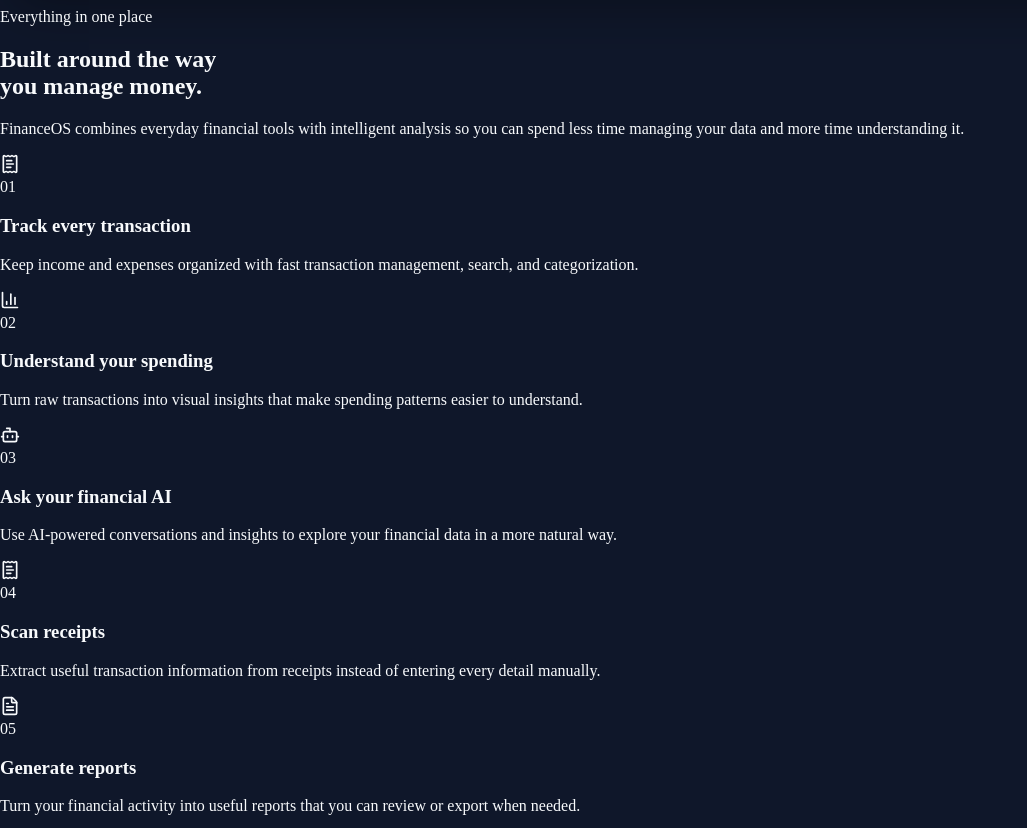
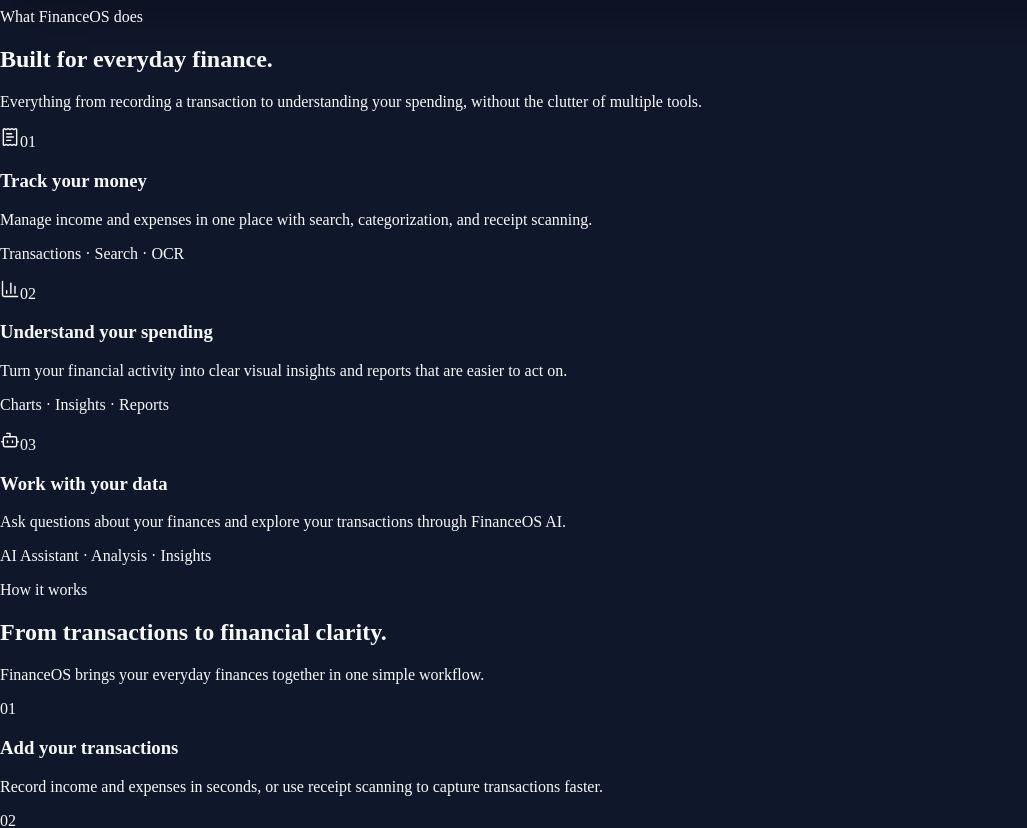
Before and after one commit to sukritisrivastava29/Finance-OS, a React (Vite) app in the folder frontend/: page / in a window 1280 px wide. Shown: the part 2220-3048 px from the top of the page, without its empty margins (0-1027 px from the left). Built offline with nearby package versions, Linux system fonts and the light colour scheme.

Commit message:
features for new landing page

```diff
--- a/frontend/src/components/Features.jsx
+++ b/frontend/src/components/Features.jsx
@@ -2,53 +2,32 @@
   ReceiptText,
   BarChart3,
   Bot,
-  FileText,
-  Search,
-  ShieldCheck,
 } from "lucide-react";
 
 const features = [
   {
+    number: "01",
     icon: ReceiptText,
-    number: "01",
-    title: "Track every transaction",
+    title: "Track your money",
     description:
-      "Keep income and expenses organized with fast transaction management, search, and categorization.",
+      "Manage income and expenses in one place with search, categorization, and receipt scanning.",
+    tools: "Transactions · Search · OCR",
   },
   {
+    number: "02",
     icon: BarChart3,
-    number: "02",
     title: "Understand your spending",
     description:
-      "Turn raw transactions into visual insights that make spending patterns easier to understand.",
+      "Turn your financial activity into clear visual insights and reports that are easier to act on.",
+    tools: "Charts · Insights · Reports",
   },
   {
+    number: "03",
     icon: Bot,
-    number: "03",
-    title: "Ask your financial AI",
+    title: "Work with your data",
     description:
-      "Use AI-powered conversations and insights to explore your financial data in a more natural way.",
-  },
-  {
-    icon: ReceiptText,
-    number: "04",
-    title: "Scan receipts",
-    description:
-      "Extract useful transaction information from receipts instead of entering every detail manually.",
-  },
-  {
-    icon: FileText,
-    number: "05",
-    title: "Generate reports",
-    description:
-      "Turn your financial activity into useful reports that you can review or export when needed.",
-  },
-  {
-    icon: ShieldCheck,
-    number: "06",
-    title: "Your financial workspace",
-    description:
-      "Keep the tools you use to manage your finances together instead of switching between multiple apps.",
+      "Ask questions about your finances and explore your transactions through FinanceOS AI.",
+    tools: "AI Assistant · Analysis · Insights",
   },
 ];
 
@@ -56,65 +35,80 @@
   return (
     <section
       id="features"
-      className="px-6 py-24 md:py-32"
+      className="px-6 py-16 md:py-20"
     >
       <div className="max-w-6xl mx-auto">
 
-        {/* Header */}
-        <div className="max-w-2xl mb-16">
-          <p className="text-sm font-semibold tracking-[0.2em] uppercase text-[var(--accent)] mb-4">
-            Everything in one place
-          </p>
+        <div className="border-t border-[var(--border)] pt-8 mb-12">
+          <div className="flex flex-col md:flex-row md:items-start md:justify-between gap-6">
 
-          <h2 className="text-4xl md:text-5xl font-bold tracking-tight text-[var(--text)] leading-tight">
-            Built around the way
-            <br />
-            you manage money.
-          </h2>
+            <div>
+              <p className="text-sm font-medium text-[var(--accent)] mb-3">
+                What FinanceOS does
+              </p>
 
-          <p className="mt-5 text-lg text-[var(--muted)] leading-8">
-            FinanceOS combines everyday financial tools with
-            intelligent analysis so you can spend less time
-            managing your data and more time understanding it.
-          </p>
+              <h2 className="text-3xl md:text-4xl font-semibold tracking-tight text-[var(--text)]">
+                Built for everyday finance.
+              </h2>
+            </div>
+
+            <p className="max-w-md text-sm md:text-base leading-7 text-[var(--muted)]">
+              Everything from recording a transaction to
+              understanding your spending, without the clutter
+              of multiple tools.
+            </p>
+
+          </div>
         </div>
 
-        {/* Features */}
-        <div className="grid md:grid-cols-2 lg:grid-cols-3 gap-px bg-[var(--border)] border border-[var(--border)] rounded-2xl overflow-hidden">
+        <div className="grid md:grid-cols-3 border-y border-[var(--border)]">
 
-          {features.map((feature) => {
+          {features.map((feature, index) => {
             const Icon = feature.icon;
 
             return (
               <article
                 key={feature.number}
-                className="bg-[var(--card)] p-7 md:p-8 group transition-all duration-300 hover:bg-[var(--surface)]"
+                className={`
+                  py-8 md:py-10
+                  ${index !== 0 ? "md:border-l border-[var(--border)]" : ""}
+                  ${index !== features.length - 1 ? "border-b md:border-b-0 border-[var(--border)]" : ""}
+                  md:px-8
+                  first:md:pl-0
+                  last:md:pr-0
+                `}
               >
-                <div className="flex items-center justify-between mb-8">
-                  <div className="w-11 h-11 rounded-xl border border-[var(--border)] bg-[var(--surface)] flex items-center justify-center group-hover:border-[var(--accent)] transition">
-                    <Icon
-                      size={20}
-                      className="text-[var(--accent)]"
-                    />
-                  </div>
 
-                  <span className="text-xs font-medium text-[var(--muted)]">
+                <div className="flex items-center justify-between mb-10">
+                  <Icon
+                    size={20}
+                    strokeWidth={1.7}
+                    className="text-[var(--accent)]"
+                  />
+
+                  <span className="text-xs text-[var(--muted)]">
                     {feature.number}
                   </span>
                 </div>
 
-                <h3 className="text-xl font-semibold text-[var(--text)] mb-3">
+                <h3 className="text-xl font-medium text-[var(--text)] mb-3">
                   {feature.title}
                 </h3>
 
-                <p className="text-[var(--muted)] leading-7">
+                <p className="text-sm leading-7 text-[var(--muted)]">
                   {feature.description}
                 </p>
+
+                <p className="mt-6 text-xs text-[var(--muted)]">
+                  {feature.tools}
+                </p>
+
               </article>
             );
           })}
 
         </div>
+
       </div>
     </section>
   );
```
